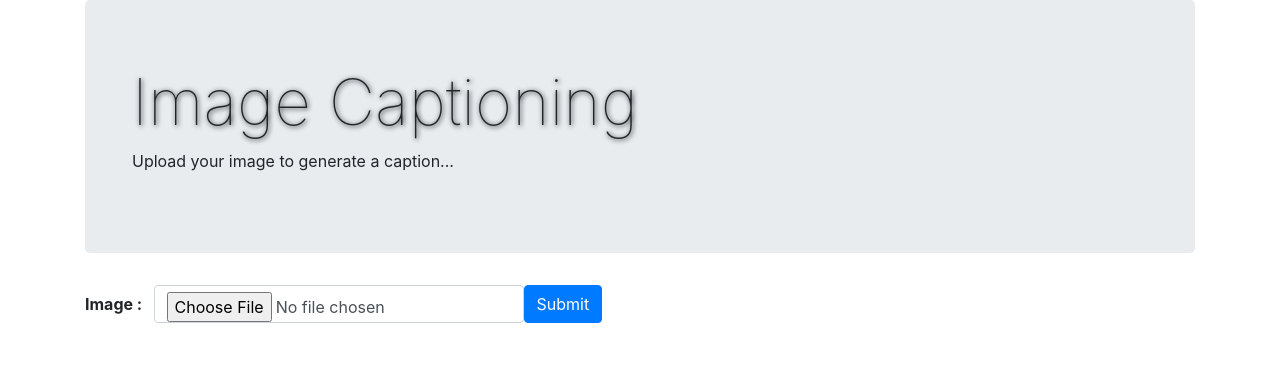
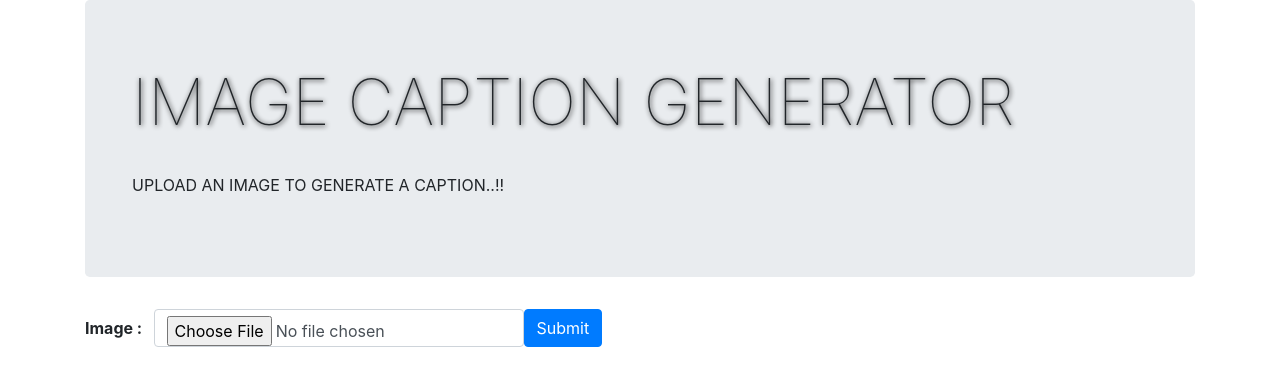
Before and after one commit to NAVANEETHELITE/Captiongen3rator, a Flask app: page / in a window 1280 px wide. Shown: the top 386 px of the page. Run offline with Flask 2, Linux system fonts and the light colour scheme; parts of the project's set-up code (start-up, migrations or seed data) failed here and were passed over; some libraries are stand-ins or nearby versions.

Commit message:
Update index.html

```diff
--- a/templates/index.html
+++ b/templates/index.html
@@ -33,8 +33,9 @@ img{
 
 		<div class="jumbotron">
 			<div class="container">
-				<h1 class="heading"> Image Captioning</h1>
-				<p> Upload your image to generate a caption... </p>
+				<h1 class="heading"> IMAGE CAPTION GENERATOR</h1>
+				<BR>
+				<p> UPLOAD AN IMAGE TO GENERATE A CAPTION..!! </p>
 			</div>
 		</div>
 
```
